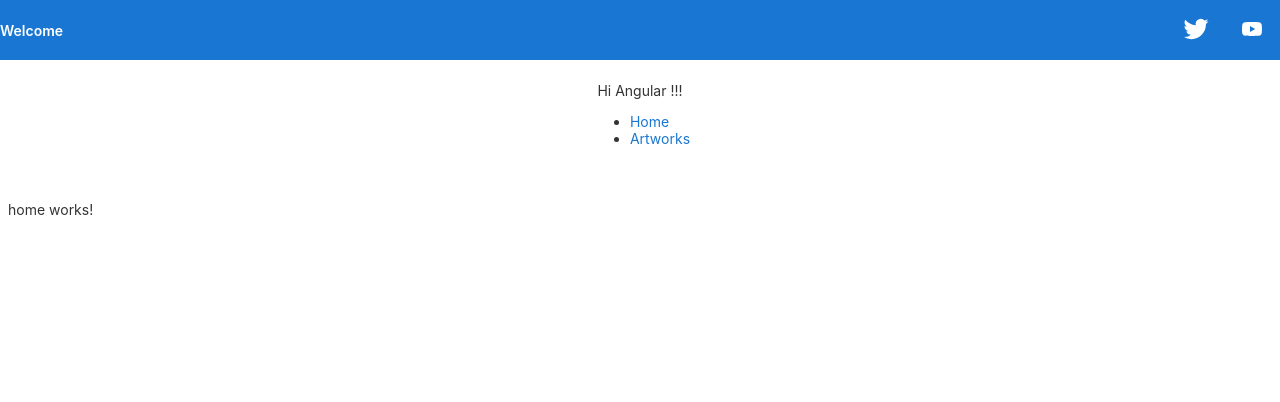
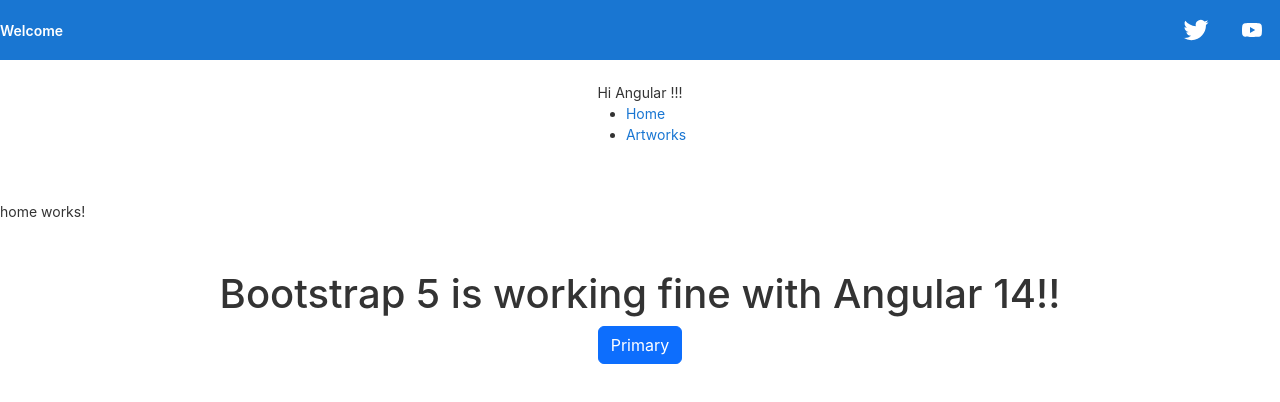
Before and after one commit to nleitefaria/vrl-app2, an Angular app: page /home-component in a window 1280 px wide. Shown: the top 402 px of the page. Built offline with nearby package versions, Linux system fonts and the light colour scheme.

Commit message:
Added Bootstrap

```diff
--- a/angular.json
+++ b/angular.json
@@ -25,9 +25,12 @@
               "src/assets"
             ],
             "styles": [
-              "src/styles.css"
+              "src/styles.css",
+              "node_modules/bootstrap/dist/css/bootstrap.min.css"
             ],
-            "scripts": []
+            "scripts": [
+              "node_modules/bootstrap/dist/js/bootstrap.min.js"
+            ]
           },
           "configurations": {
             "production": {
--- a/package.json
+++ b/package.json
@@ -18,6 +18,8 @@
     "@angular/platform-browser": "^15.1.0",
     "@angular/platform-browser-dynamic": "^15.1.0",
     "@angular/router": "^15.1.0",
+    "@popperjs/core": "^2.11.6",
+    "bootstrap": "^5.2.3",
     "rxjs": "~7.8.0",
     "tslib": "^2.3.0",
     "zone.js": "~0.12.0"
--- a/src/app/home/home.component.html
+++ b/src/app/home/home.component.html
@@ -1 +1,5 @@
 <p>home works!</p>
+<div class="container  text-center mt-5 mb-5">
+    <h1>Bootstrap 5 is working fine with Angular 14!!</h1>
+    <button type="button" class="btn btn-primary">Primary</button>
+</div>
```
Also changed, not shown: 1 other file (tests, documents, lock files or other folders).
